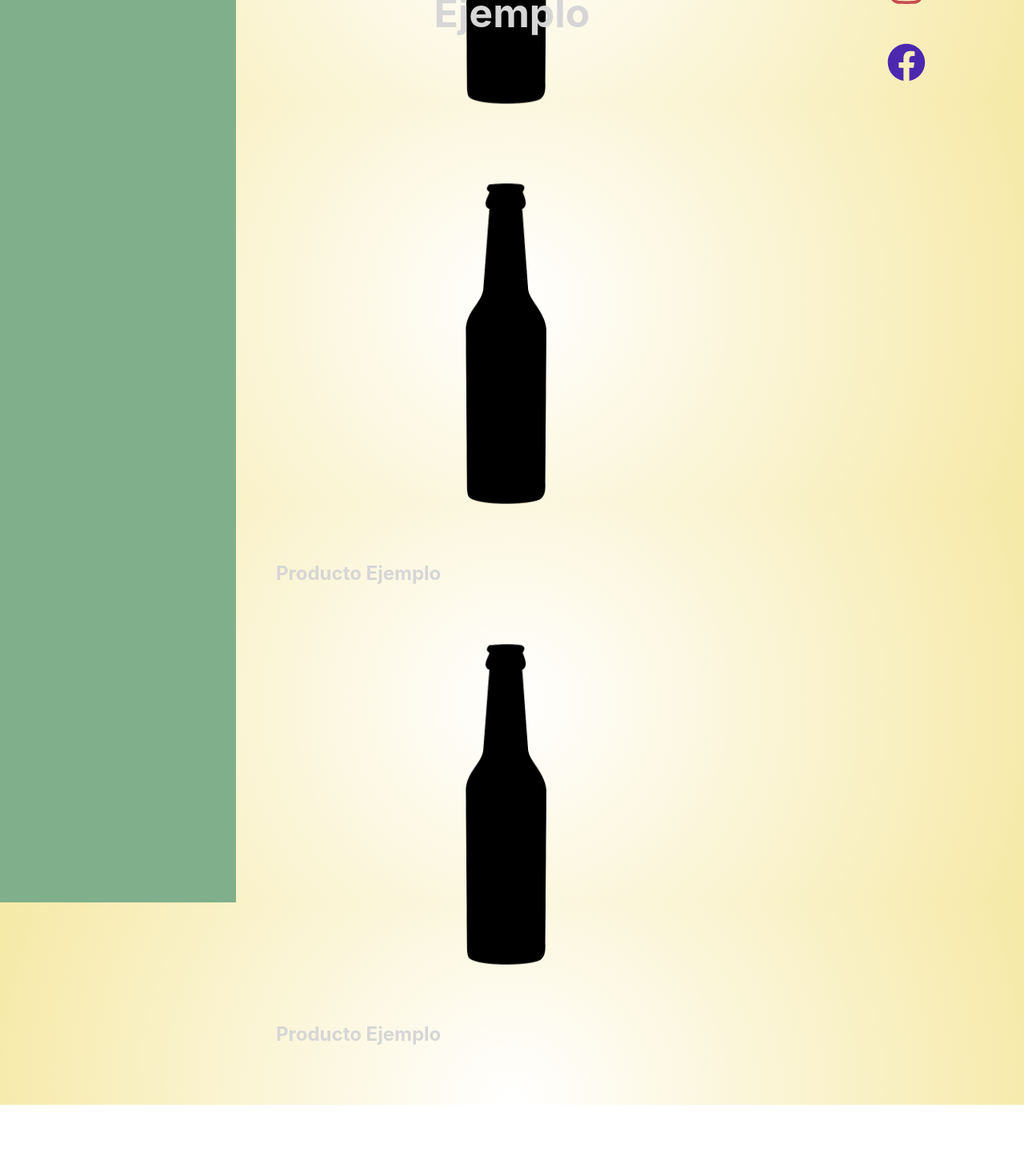
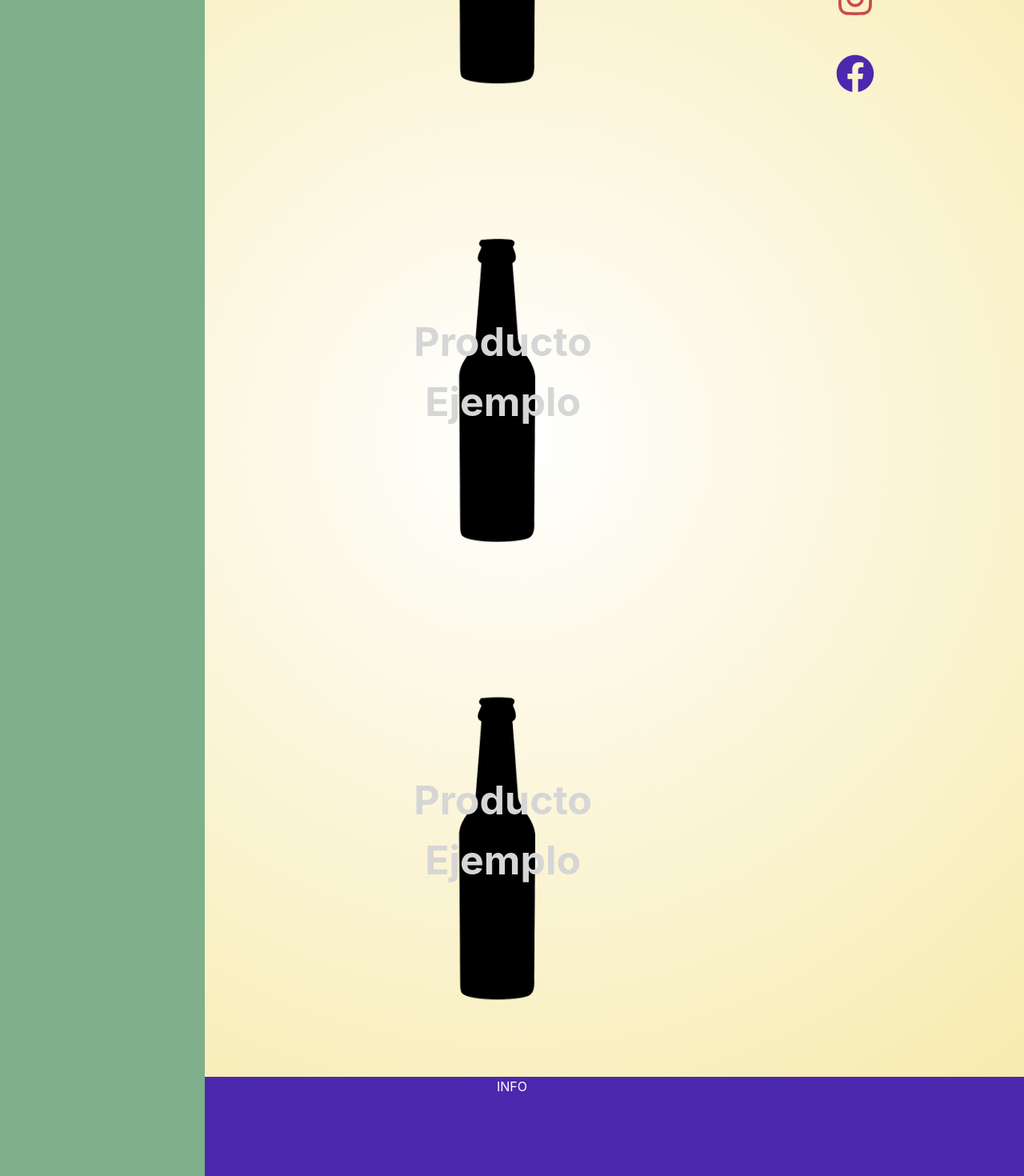
Before and after one commit to lucianoruizm/web_ader, a React (Vite) app: page / in a window 1280 px wide. Shown: the part 372-1842 px from the top of the page at 80% size. Before the commit the page ends 1753 px from the top, so only its background shows below. Built offline with nearby package versions, Linux system fonts and the light colour scheme.

Commit message:
textProducts- infoSection-CSS

```diff
--- a/src/components/MainPage.jsx
+++ b/src/components/MainPage.jsx
@@ -5,6 +5,7 @@ import siluetabotella from '../assets/siluetabotella.png'
 
 export const MainPage = () => {
     return (
+      <div className={styles.pageContainer}>
         <div className={styles.mainContainer}>
             <nav className={styles.navbar}>
                 <ul>
@@ -13,18 +14,24 @@ export const MainPage = () => {
                     <li>Contacto</li>
                 </ul>
             </nav>
+            <div className={styles.productsContainer}>
                 <div className={styles.productContainer}>
                     <img className={styles.productExample} src={siluetabotella} alt="productoEjemplo" />
                     <div className={styles.textContainer}>
                         <h2 className={styles.productText}>Producto Ejemplo</h2>
                     </div>
-                <img className={styles.productExample} src={siluetabotella} alt="productoEjemplo" />
-                <div className={styles.textContainer}>
+                </div>
+                <div className={styles.productContainer2}>
+                    <img className={styles.productExample2} src={siluetabotella} alt="productoEjemplo" />
+                    <div className={styles.textContainer2}>
                         <h2 className={styles.productText2}>Producto Ejemplo</h2>
                     </div>
-                <img className={styles.productExample} src={siluetabotella} alt="productoEjemplo" />
-                <div className={styles.textContainer}>
+                </div>
+                <div className={styles.productContainer3}>
+                    <img className={styles.productExample3} src={siluetabotella} alt="productoEjemplo" />
+                    <div className={styles.textContainer3}>
                         <h2 className={styles.productText3}>Producto Ejemplo</h2>
+                    </div>
                 </div>
             </div>
             <div className={styles.presentationContainer}>
@@ -35,5 +42,9 @@ export const MainPage = () => {
                 </div>
             </div>
         </div>
+        <div className={styles.info}>
+            INFO
+        </div>
+      </div>
     )
 };
--- a/src/components/MainPage.module.css
+++ b/src/components/MainPage.module.css
@@ -2,10 +2,11 @@
 .mainContainer {
     display: flex;
     width: 100%;
-    height: 500px;
+    min-height: 500px;
     margin: 0;
     padding: 0;
     justify-content: space-between;
+    align-items: flex-start;
     color: rgb(214, 214, 214);
 }
 
@@ -17,11 +18,14 @@
     font-size: 20px;
     color: rgb(255, 255, 255);
     background-color: rgb(128, 175, 139);
-    width: 50%;
+    width: 20%;
+    position: fixed;
+    z-index: 999;
 }
 
 a {
     color: black;
+    z-index: 1000;
 }
 
 ul {
@@ -40,16 +44,36 @@ li:hover {
     background-color: #4c28af;
 }
 
-
 .presentationContainer {
     display: flex;
     flex-direction: column;
     align-items: center;
     justify-content: center;
     width: 50%;
+    margin-top: 70px;
+}
+
+.productsContainer {
+    display: flex;
+    flex-direction: column;
+    padding-left: 300px;
 }
 
 .productContainer {
+    margin: auto;
+    padding: 50px;
+    position: relative;
+    width: 100%;
+}
+
+.productContainer2 {
+    margin: auto;
+    padding: 50px;
+    position: relative;
+    width: 100%;
+}
+
+.productContainer3 {
     margin: auto;
     padding: 50px;
     position: relative;
@@ -65,11 +89,49 @@ li:hover {
     object-fit: cover;
 }
 
+.productExample2 {
+    display: block;
+    width: 60%;
+    margin: auto;
+    height: auto;
+    max-width: 100%;
+    object-fit: cover;
+}
+
+.productExample3 {
+    display: block;
+    width: 60%;
+    margin: auto;
+    height: auto;
+    max-width: 100%;
+    object-fit: cover;
+}
+
 .productText {
     position: absolute;
     top: 20%;
     left: 50%;
-    transform: translate(-50%, -50%);
+    transform: translate(-50%, 50%);
+    text-align: center;
+    margin: 0;
+    font-size: 50px;
+}
+
+.productText2 {
+    position: absolute;
+    top: 20%;
+    left: 50%;
+    transform: translate(-50%, 50%);
+    text-align: center;
+    margin: 0;
+    font-size: 50px;
+}
+
+.productText3 {
+    position: absolute;
+    top: 20%;
+    left: 50%;
+    transform: translate(-50%, 50%);
     text-align: center;
     margin: 0;
     font-size: 50px;
@@ -83,6 +145,7 @@ li:hover {
 .socialMediaContainer {
     display: flex;
     flex-direction: column;
+    margin-top: 50px;
 }
 
 .socialMediaIcons {
@@ -104,3 +167,11 @@ li:hover {
 .igIcon:hover, .fbIcon:hover{
     color: black;
 }
+
+.info {
+    background-color: #4c28af;
+    margin-top: auto;
+    padding-bottom: 100px;
+    text-align: center;
+    color: white;
+}
```
Lines whose indentation alone changed are shown as unchanged.
